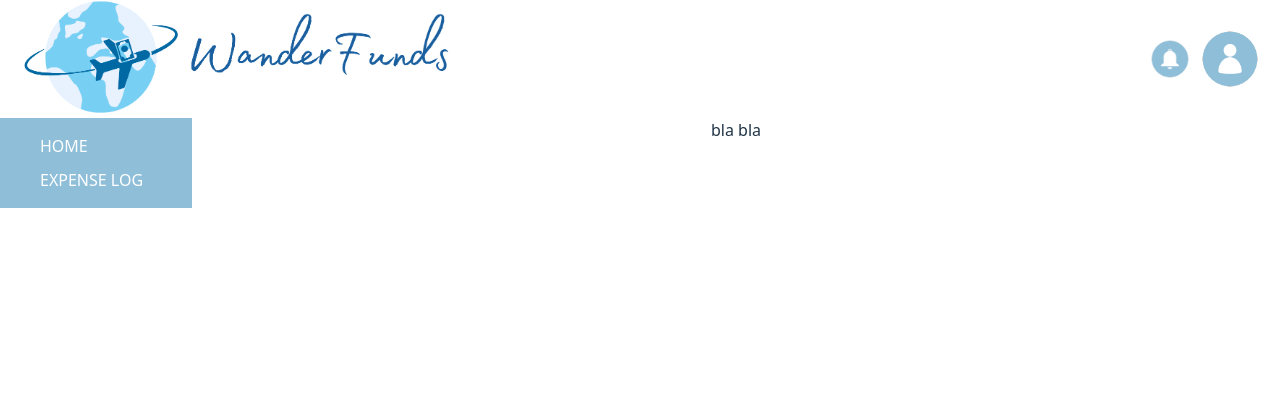
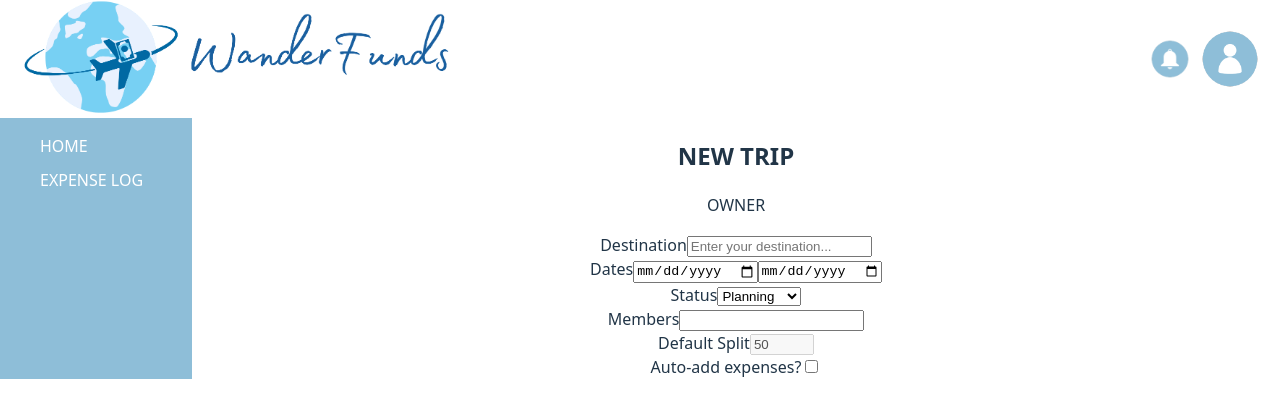
Before and after one commit to beludistefano/wanderfunds, a React (Vite) app in the folder frontend/: page /newtrip in a window 1280 px wide. Shown: the top 418 px of the page. Built offline with nearby package versions, Linux system fonts and the light colour scheme.

Commit message:
Added HTML structure for Create Trip page.

```diff
--- a/frontend/src/pages/CreateTrip.jsx
+++ b/frontend/src/pages/CreateTrip.jsx
@@ -1,20 +1,92 @@
-import { Link } from "react-router-dom"
+import { Link } from "react-router-dom";
 
-import "../css/main.css"
+import "../css/main.css";
 
-import MainSideBar from "../components/MainSideBar"
+import MainSideBar from "../components/MainSideBar";
 import Header from "../components/header";
 import TripCard from "../components/tripCard";
 
 export default function CreateTrip() {
-
   return (
     <div>
       <Header></Header>
       <div id="mainContent">
         <MainSideBar id="mainSideBar" />
         <div id="centerSection">
-          bla bla
+          <h2>NEW TRIP</h2>
+          <div className="ownerContainer">
+            <p>OWNER</p>
+          </div>
+          <form>
+            <div className="formRow">
+              <label className="formLabel" for="destination">
+                Destination
+              </label>
+              <input
+                id="destination"
+                className="formInput"
+                name="destination"
+                type="text"
+                placeholder="Enter your destination..."
+              />
+            </div>
+            <div className="formRow">
+              <label className="formLabel">Dates</label>
+              <input
+                id="fromDate"
+                name="fromDate"
+                className="formInput formDate"
+                type="date"
+              />
+              <input
+                id="fromDate"
+                name="fromDate"
+                className="formInput formDate"
+                type="date"
+              />
+            </div>
+            <div className="formRow">
+              <label className="formLabel" for="status">
+                Status
+              </label>
+              <select name="status" id="status">
+                <option value="Planning">Planning</option>
+                <option value="Confirmed">Confirmed</option>
+              </select>
+            </div>
+            <div className="formRow">
+              <label className="formLabel" for="members">
+                Members
+              </label>
+              <input
+                id="members"
+                name="members"
+                className="formInput"
+                type="number"
+                min="0"
+              />
+            </div>
+            <div className="formRow">
+              <label className="formlabel" for="defaultSplit">
+                Default Split
+              </label>
+              <input
+                id="autoAdd"
+                className="formInput"
+                type="number"
+                min="0"
+                max="100"
+                value="50"
+                disabled
+              />
+            </div>
+            <div className="formRow inline">
+              <label className="formlabel" for="autoAdd">
+                Auto-add expenses?
+              </label>
+              <input type="checkbox" name="autoAdd" />
+            </div>
+          </form>
         </div>
       </div>
     </div>
```
